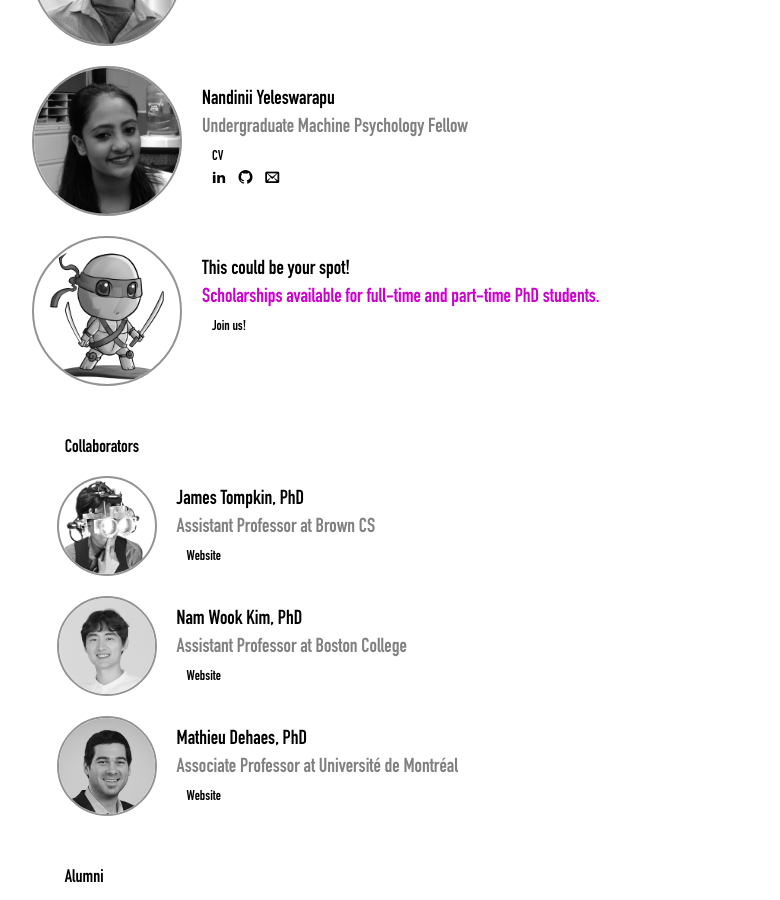
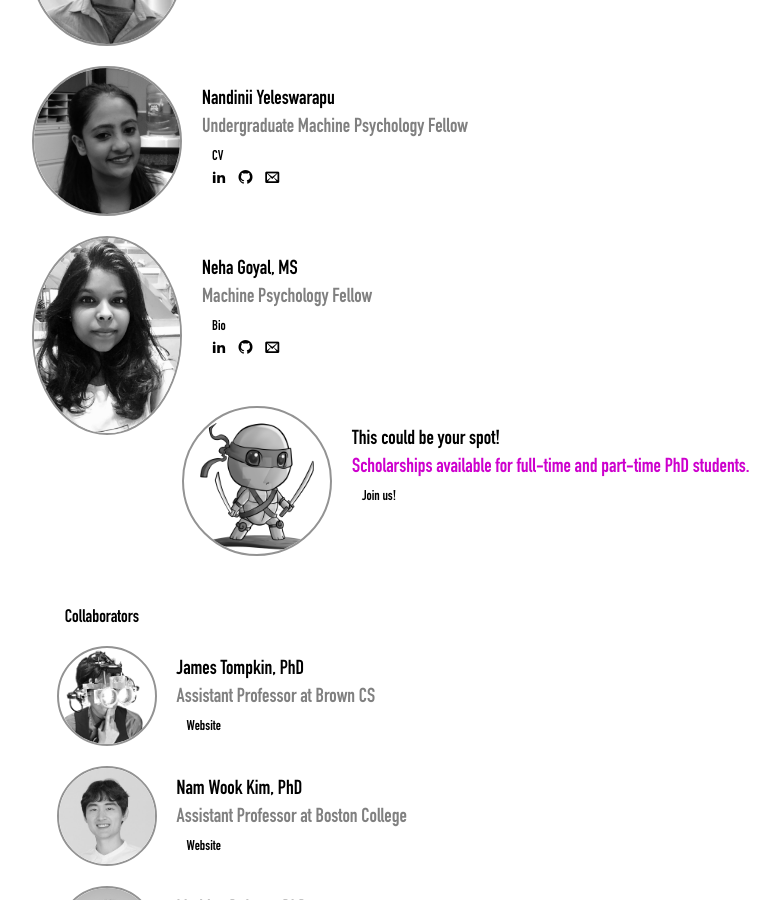
Before and after one commit to mpsych/mpsych.org, a Jekyll site: the page built from people.md, in a window 1280 px wide and 900 px high, scrolled down 1844 px. Shown: the whole window, without its empty margins (280-1060 px from the left). Built offline with Jekyll 4.4.1, drawn with Linux system fonts in a browser that asks for light colours; some web fonts are replaced.

Commit message:
nehaGoyal added

```diff
--- a/people.md
+++ b/people.md
@@ -168,6 +168,23 @@ permalink: /people
 </div>
 
 <div class="person">
+  <img src="/people/nehaGoyal.JPG">
+  <div class="caption">
+    Neha Goyal, MS<br>
+    <span class="role">Machine Psychology Fellow</span><br>
+    <span class="links">
+      <a class="cleanlink" href="/people/neha/bio.txt">Bio</a>
+      <!-- <a class="cleanlink" href="/people/neha/cv.pdf">CV</a> -->
+    </span><br>
+    <div class="icons gray" style="font-size:14px;margin-left:10px">
+      <a href="https://www.linkedin.com/in/neha-goyal-696a30107/" target="_blank"><span class="icon-linkedin2 tooltip"><span class="tooltiptext">LinkedIn</span></span></a>
+      <a href="https://github.com/nehagoyal1994" target="_blank"><span class="icon-github tooltip"><span class="tooltiptext">GitHub</span></span></a>
+      <a href="mailto:REPLACE_WITH_LASTNAME@mpsych.org" target="_blank"><span class="icon-email tooltip"><span class="tooltiptext">E-Mail</span></span></a>
+  </div>
+  </div>
+</div>
+
+<div class="person">
   <img src="/gfx/team.png">
   <div class="caption">
     This could be your spot!<br>
```
